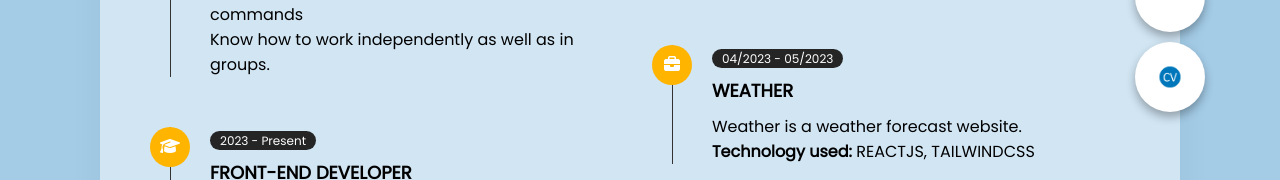
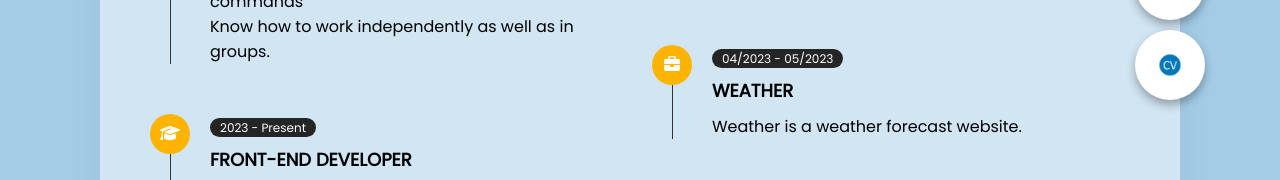
Before and after one commit to MaiAnhBac/Profile, a plain HTML site: page html/Project.html in a window 1280 px wide. Shown: the part 569-749 px from the top of the page. Drawn offline with Linux system fonts and the light colour scheme.

Commit message:
update code 1242023

```diff
--- a/html/Project.html
+++ b/html/Project.html
@@ -79,7 +79,6 @@
                             <span>04/2023 - 05/2023</span>
                             <h5>WEATHER</h5>
                             <p>Weather is a weather forecast website.</p>
-                            <P> <b>Technology used:</b> REACTJS, TAILWINDCSS</P>
                         </li>
                         <li>
                             <div class="project-icon">
```
